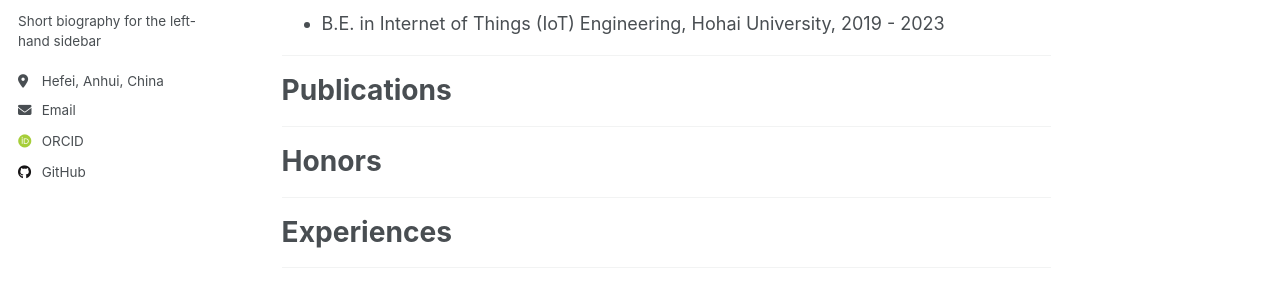
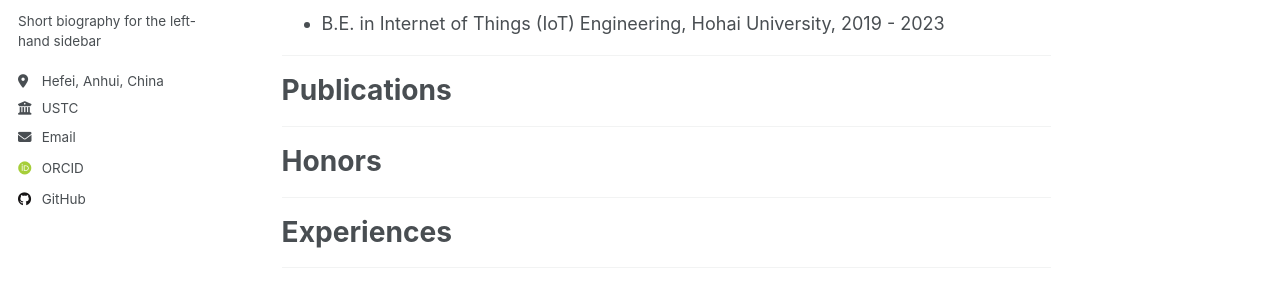
Before and after one commit to linlinlinlinlinkele/linlinlinlinlinkele.github.io, a Jekyll site: the page built from _pages/about.md, in a window 1280 px wide. Shown: the part 335-630 px from the top of the page. Built offline with Jekyll 4.4.1, drawn with Linux system fonts in a browser that asks for light colours; some web fonts are replaced; a script that is not in the unit is left out.

Commit message:
Update _config.yml

```diff
--- a/_config.yml
+++ b/_config.yml
@@ -28,7 +28,7 @@ author:
   pronouns         : "she/her" # example: "she/her"
   bio              : "Short biography for the left-hand sidebar"
   location         : "Hefei, Anhui, China"
-  # employer         : "Red Brick University"
+  employer         : "USTC"
   # uri              : # URL
   email            : "yutonglin416@gmail.com"
 
```
